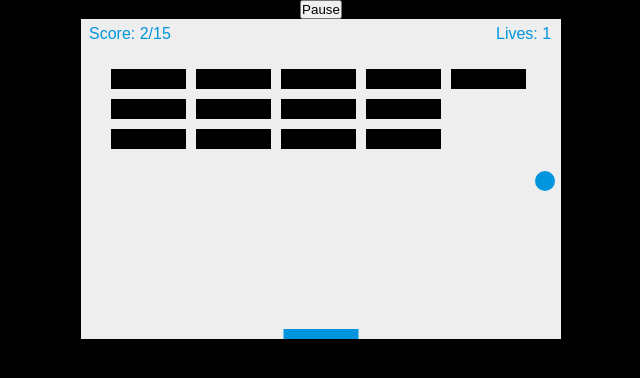
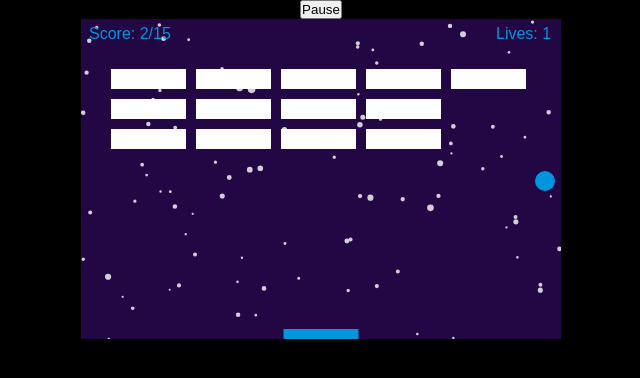
Before and after one commit to mathisGarberg/2D-Breakout-Game, a plain HTML site: page index.html in a window 1280 px wide. Shown: the whole page, without its empty margins (319-959 px from the left). Drawn offline with Linux system fonts and the light colour scheme.

Commit message:
Particle effect in the background

```diff
--- a/index.html
+++ b/index.html
@@ -8,7 +8,7 @@
     <style>
     * { padding: 0; margin: 0; }
     body { background: #000; }
-    canvas { background: #eee; display: block; margin: 0 auto; }
+    canvas { background: #230745; display: block; margin: 0 auto; }
     #restart { display: none }
     button { display: block; margin: 0 auto; }
     .mySound{ display: none; }
@@ -31,7 +31,9 @@
             bricks = [],
             lives = 2,
             isPaused = false,
-            isAudioPlaying = false;
+            isAudioPlaying = false,
+            maxParticles = 100,
+            particles = [];
 
         let canvas, ctx, text, restartBtn;
 
@@ -70,6 +72,38 @@
                 this.sound.currentTime = 0;
             }
 
+        }
+
+        class Particle {
+            constructor(x, y, r, d) {
+                this.x = x;
+                this.y = y;
+                this.r = r;
+                this.d = d;
+            }
+        }
+
+        function addParticles(canvas, x, y, r) {
+            for (let p = 0; p < maxParticles; p++) {
+                x = Math.random()*canvas.width;
+                y = Math.random()*canvas.height;
+                r = (Math.random()*r)+1;
+                d = Math.random()*maxParticles;
+
+                particles.push(new Particle(x, y, r, maxParticles));
+            }
+        }
+
+        function update(canvas) {
+            for(let i = 0; i < maxParticles; i++) {
+                var p = particles[i];
+                p.y += Math.cos(p.d) + 1 + p.r/2;
+
+                if (p.y > canvas.height) {
+                    particles[i] = {x: Math.random()*canvas.width, y: -5, r: p.r, d: p.d};
+                    // whoosh.play();
+                }
+            }
         }
 
         function createGameMenu() {
@@ -150,6 +184,18 @@
             ctx.fillStyle = color;
             ctx.fill();
             ctx.closePath();
+        }
+
+        function drawParticles(ctx, canvas) {
+            ctx.fillStyle = "rgba(255, 255, 255, 0.8)";
+            ctx.beginPath();
+            for (var i = 0; i < maxParticles; i++) {
+                let p = particles[i];
+                ctx.moveTo(p.x, p.y);
+                ctx.arc(p.x, p.y, p.r, 0, Math.PI*2, true);
+            }
+            ctx.fill();
+            update(canvas);
         }
 
         function animateCircle(circle, paddle, canvas) {
@@ -310,6 +356,7 @@
 
             restartBtn = document.getElementById("restart");
 
+            addParticles(canvas, canvas.width, canvas.height, 4);
             createBrickSet(brickColumnCount, brickRowCount, brickWidth, brickHeight);
 
             // mainTheme.play();
@@ -319,7 +366,8 @@
                     drawMessage(ctx, canvas, text, "#0095DD");
                 } else {
                     ctx.clearRect(0, 0, canvas.width, canvas.height);
-                    drawBricks(ctx, canvas, brickColumnCount, brickRowCount, brickWidth, brickHeight, "#000", padding, brickOffsetLeft, brickOffsetTop);
+                    drawParticles(ctx, canvas);
+                    drawBricks(ctx, canvas, brickColumnCount, brickRowCount, brickWidth, brickHeight, "#FFF", padding, brickOffsetLeft, brickOffsetTop);
                     drawCircle(ctx, canvas, ball, paddle, "#0095DD");
                     drawPaddle(ctx, canvas, paddle, "#0095DD");
                     drawScore(ctx, brickColumnCount, brickRowCount);
```
